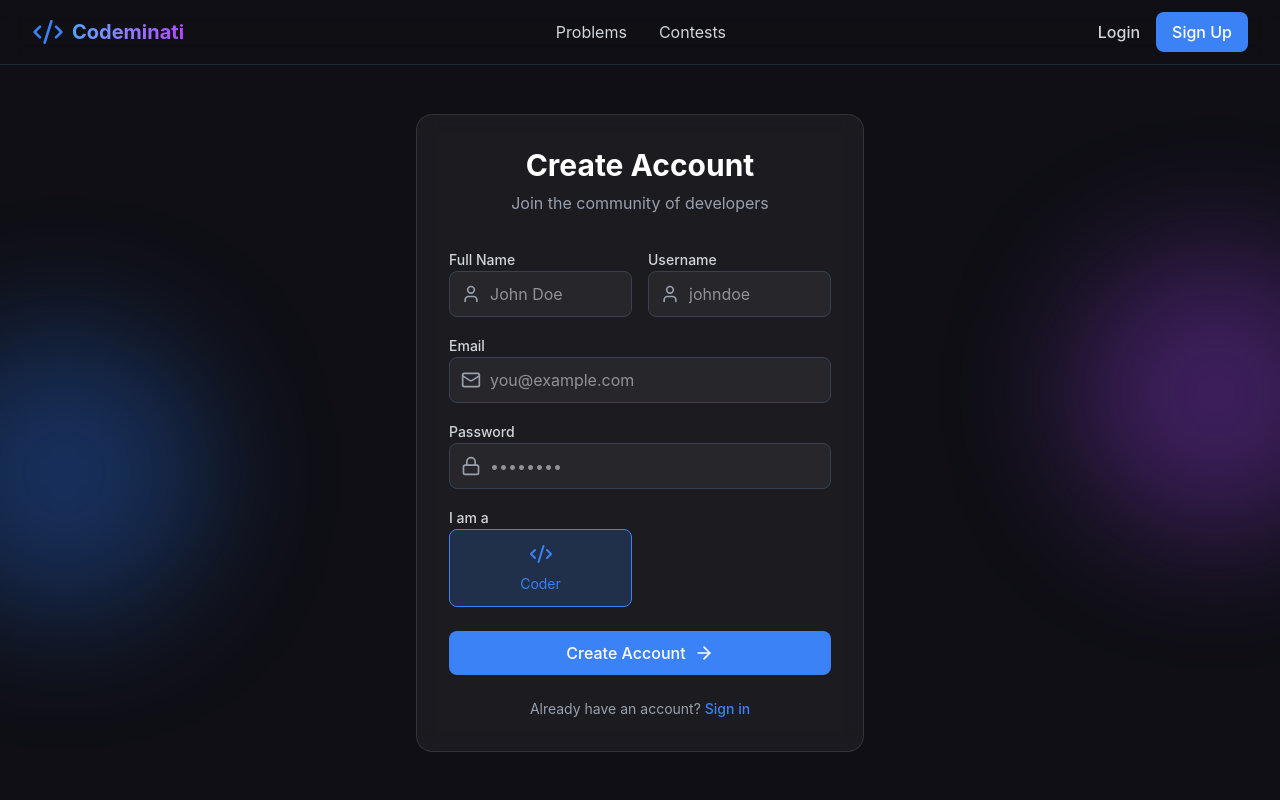
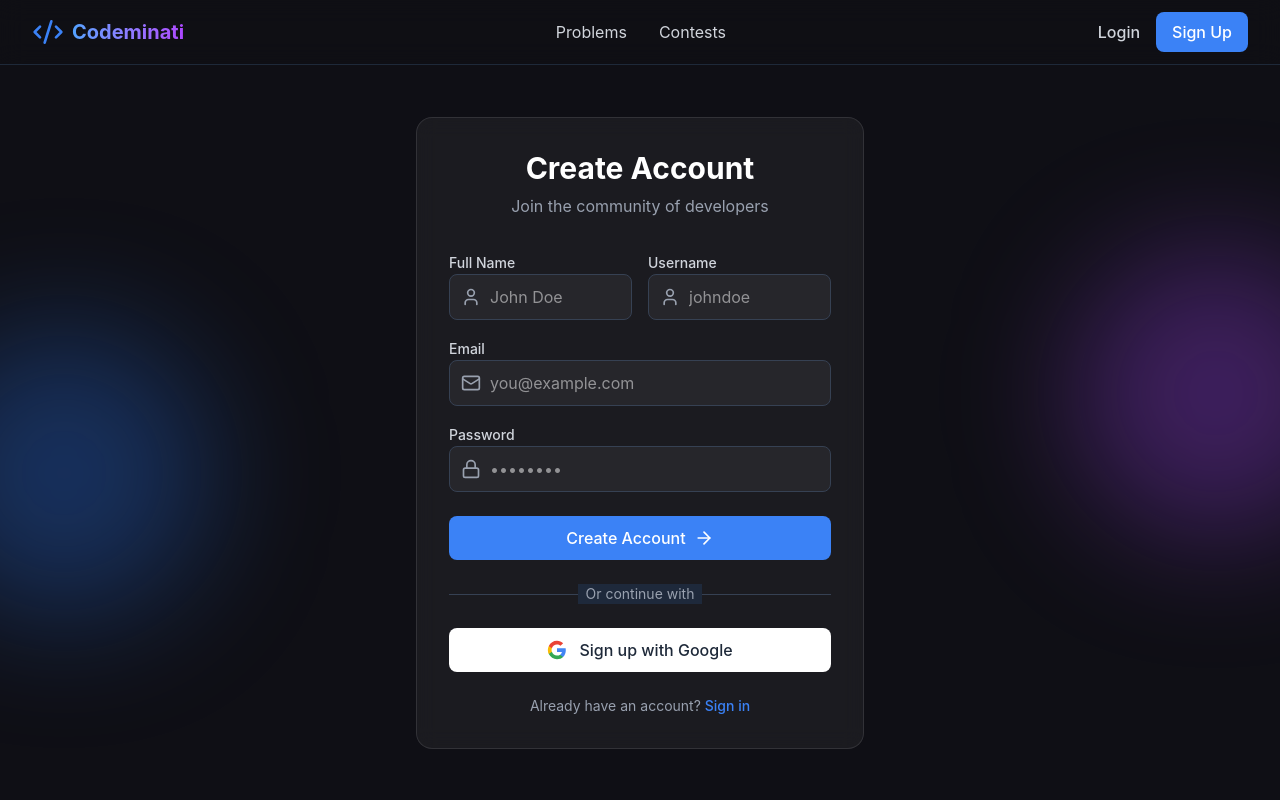
Before and after one commit to sankalp-sachan/Codeminati, a React (Vite) app: page /signup in a window 1280 px wide. Shown: the top 800 px of the page. Built offline with nearby package versions, Linux system fonts and the light colour scheme.

Commit message:
Updating Signup Page

```diff
--- a/src/pages/Login.jsx
+++ b/src/pages/Login.jsx
@@ -2,7 +2,7 @@
 import { Link, useNavigate, useLocation } from 'react-router-dom';
 import { useAuth } from '../context/AuthContext';
 import { Mail, Lock, ArrowRight } from 'lucide-react';
-import { GoogleLogin } from '@react-oauth/google';
+import { useGoogleLogin } from '@react-oauth/google';
 
 const Login = () => {
     const [email, setEmail] = useState('');
@@ -20,8 +20,8 @@
         }
     };
 
-    const handleGoogleSuccess = async (credentialResponse) => {
-        const success = await googleLogin(credentialResponse.credential);
+    const handleGoogleSuccess = async (tokenResponse) => {
+        const success = await googleLogin(tokenResponse.access_token);
         if (success) {
             const origin = location.state?.from || '/';
             navigate(origin);
@@ -31,6 +31,11 @@
     const handleGoogleFailure = () => {
         console.error("Google Login Failed");
     };
+
+    const loginWithGoogle = useGoogleLogin({
+        onSuccess: handleGoogleSuccess,
+        onError: handleGoogleFailure,
+    });
 
     return (
         <div className="min-h-[calc(100vh-64px)] flex items-center justify-center relative overflow-hidden">
@@ -98,12 +103,30 @@
                     </div>
 
                     <div className="mt-6 flex justify-center">
-                        <GoogleLogin
-                            onSuccess={handleGoogleSuccess}
-                            onError={handleGoogleFailure}
-                            theme="filled_black"
-                            shape="pill"
-                        />
+                        <button
+                            onClick={() => loginWithGoogle()}
+                            className="w-full flex items-center justify-center space-x-3 bg-white hover:bg-gray-100 text-gray-800 font-medium py-2.5 rounded-lg transition-all transform hover:scale-[1.02]"
+                        >
+                            <svg className="w-5 h-5" viewBox="0 0 24 24">
+                                <path
+                                    d="M22.56 12.25c0-.78-.07-1.53-.2-2.25H12v4.26h5.92c-.26 1.37-1.04 2.53-2.21 3.31v2.77h3.57c2.08-1.92 3.28-4.74 3.28-8.09z"
+                                    fill="#4285F4"
+                                />
+                                <path
+                                    d="M12 23c2.97 0 5.46-.98 7.28-2.66l-3.57-2.77c-.98.66-2.23 1.06-3.71 1.06-2.86 0-5.29-1.93-6.16-4.53H2.18v2.84C3.99 20.53 7.7 23 12 23z"
+                                    fill="#34A853"
+                                />
+                                <path
+                                    d="M5.84 14.09c-.22-.66-.35-1.36-.35-2.09s.13-1.43.35-2.09V7.07H2.18C1.43 8.55 1 10.22 1 12s.43 3.45 1.18 4.93l2.85-2.22.81-.62z"
+                                    fill="#FBBC05"
+                                />
+                                <path
+                                    d="M12 5.38c1.62 0 3.06.56 4.21 1.64l3.15-3.15C17.45 2.09 14.97 1 12 1 7.7 1 3.99 3.47 2.18 7.07l3.66 2.84c.87-2.6 3.3-4.53 6.16-4.53z"
+                                    fill="#EA4335"
+                                />
+                            </svg>
+                            <span>Sign in with Google</span>
+                        </button>
                     </div>
                 </div>
 
--- a/src/pages/Signup.jsx
+++ b/src/pages/Signup.jsx
@@ -1,7 +1,8 @@
 import { useState } from 'react';
-import { Link, useNavigate } from 'react-router-dom';
+import { Link, useNavigate, useLocation } from 'react-router-dom';
 import { useAuth } from '../context/AuthContext';
-import { User, Mail, Lock, ArrowRight, Briefcase, Code2 } from 'lucide-react';
+import { User, Mail, Lock, ArrowRight, Briefcase } from 'lucide-react';
+import { useGoogleLogin } from '@react-oauth/google';
 
 const Signup = () => {
     const [formData, setFormData] = useState({
@@ -11,8 +12,9 @@
         password: '',
         role: 'user'
     });
-    const { register } = useAuth();
+    const { register, googleLogin } = useAuth();
     const navigate = useNavigate();
+    const location = useLocation();
 
     const handleSubmit = async (e) => {
         e.preventDefault();
@@ -21,6 +23,23 @@
             navigate('/verify-email', { state: { email: formData.email } });
         }
     };
+
+    const handleGoogleSuccess = async (tokenResponse) => {
+        const success = await googleLogin(tokenResponse.access_token);
+        if (success) {
+            const origin = location.state?.from || '/';
+            navigate(origin);
+        }
+    };
+
+    const handleGoogleFailure = () => {
+        console.error("Google Login Failed");
+    };
+
+    const loginWithGoogle = useGoogleLogin({
+        onSuccess: handleGoogleSuccess,
+        onError: handleGoogleFailure,
+    });
 
     return (
         <div className="min-h-[calc(100vh-64px)] flex items-center justify-center relative overflow-hidden py-12">
@@ -93,33 +112,7 @@
                         </div>
                     </div>
 
-                    <div className="space-y-2">
-                        <label className="text-sm font-medium text-gray-300">I am a</label>
-                        <div className="grid grid-cols-2 gap-4">
-                            <button
-                                type="button"
-                                onClick={() => setFormData({ ...formData, role: 'user' })}
-                                className={`p-3 rounded-lg border flex flex-col items-center justify-center gap-2 transition-all ${formData.role === 'user'
-                                    ? 'bg-primary/20 border-primary text-primary'
-                                    : 'bg-white/5 border-gray-700 text-gray-400 hover:bg-white/10'
-                                    }`}
-                            >
-                                <Code2 className="h-6 w-6" />
-                                <span className="text-sm">Coder</span>
-                            </button>
-                            {/* <button
-                                type="button"
-                                onClick={() => setFormData({ ...formData, role: 'recruiter' })}
-                                className={`p-3 rounded-lg border flex flex-col items-center justify-center gap-2 transition-all ${formData.role === 'recruiter'
-                                    ? 'bg-primary/20 border-primary text-primary'
-                                    : 'bg-white/5 border-gray-700 text-gray-400 hover:bg-white/10'
-                                    }`}
-                            >
-                                <Briefcase className="h-6 w-6" />
-                                <span className="text-sm">Recruiter</span>
-                            </button> */}
-                        </div>
-                    </div>
+
 
                     <button
                         type="submit"
@@ -129,6 +122,44 @@
                         <ArrowRight className="h-5 w-5" />
                     </button>
                 </form>
+
+                <div className="mt-6">
+                    <div className="relative">
+                        <div className="absolute inset-0 flex items-center">
+                            <div className="w-full border-t border-gray-700"></div>
+                        </div>
+                        <div className="relative flex justify-center text-sm">
+                            <span className="px-2 bg-[#1e293b] text-gray-400 bg-opacity-100 backdrop-blur-xl">Or continue with</span>
+                        </div>
+                    </div>
+
+                    <div className="mt-6 flex justify-center">
+                        <button
+                            onClick={() => loginWithGoogle()}
+                            className="w-full flex items-center justify-center space-x-3 bg-white hover:bg-gray-100 text-gray-800 font-medium py-2.5 rounded-lg transition-all transform hover:scale-[1.02]"
+                        >
+                            <svg className="w-5 h-5" viewBox="0 0 24 24">
+                                <path
+                                    d="M22.56 12.25c0-.78-.07-1.53-.2-2.25H12v4.26h5.92c-.26 1.37-1.04 2.53-2.21 3.31v2.77h3.57c2.08-1.92 3.28-4.74 3.28-8.09z"
+                                    fill="#4285F4"
+                                />
+                                <path
+                                    d="M12 23c2.97 0 5.46-.98 7.28-2.66l-3.57-2.77c-.98.66-2.23 1.06-3.71 1.06-2.86 0-5.29-1.93-6.16-4.53H2.18v2.84C3.99 20.53 7.7 23 12 23z"
+                                    fill="#34A853"
+                                />
+                                <path
+                                    d="M5.84 14.09c-.22-.66-.35-1.36-.35-2.09s.13-1.43.35-2.09V7.07H2.18C1.43 8.55 1 10.22 1 12s.43 3.45 1.18 4.93l2.85-2.22.81-.62z"
+                                    fill="#FBBC05"
+                                />
+                                <path
+                                    d="M12 5.38c1.62 0 3.06.56 4.21 1.64l3.15-3.15C17.45 2.09 14.97 1 12 1 7.7 1 3.99 3.47 2.18 7.07l3.66 2.84c.87-2.6 3.3-4.53 6.16-4.53z"
+                                    fill="#EA4335"
+                                />
+                            </svg>
+                            <span>Sign up with Google</span>
+                        </button>
+                    </div>
+                </div>
 
                 <p className="mt-6 text-center text-sm text-gray-400">
                     Already have an account?{' '}
```
